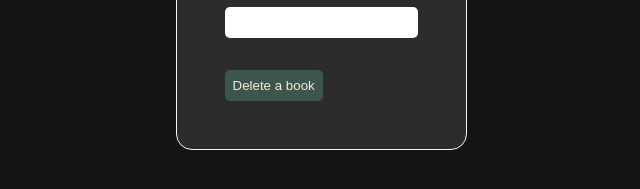
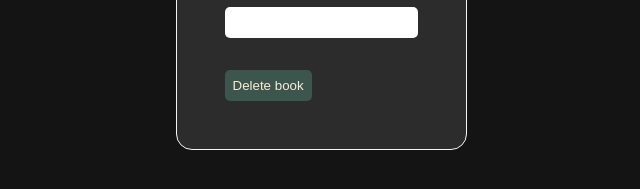
Before and after one commit to nidhi333-9/firebase, a website: page dist/index.html in a window 1280 px wide. Shown: the part 537-726 px from the top of the page, 319-959 px from the left. Drawn offline with Linux system fonts and the light colour scheme.

Commit message:
small changes

```diff
--- a/dist/index.html
+++ b/dist/index.html
@@ -25,7 +25,7 @@
         <h5>For deletion of book...</h5>
         <label for="id">Document Id:</label>
         <input type="text" name="id" required>
-        <button>Delete a book</button>
+        <button>Delete book</button>
     </form>
     <script src="./bundle.js"></script>
 </body>
```
